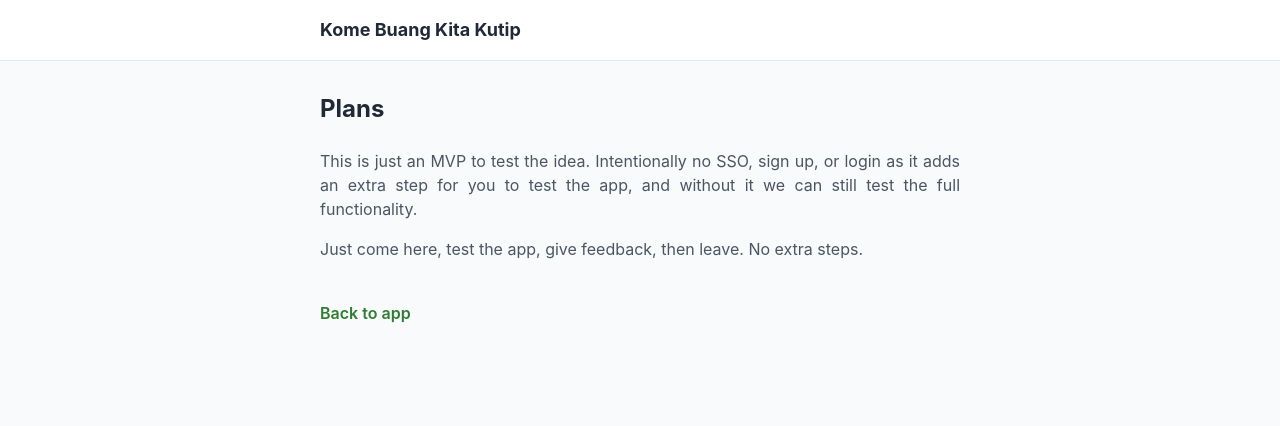
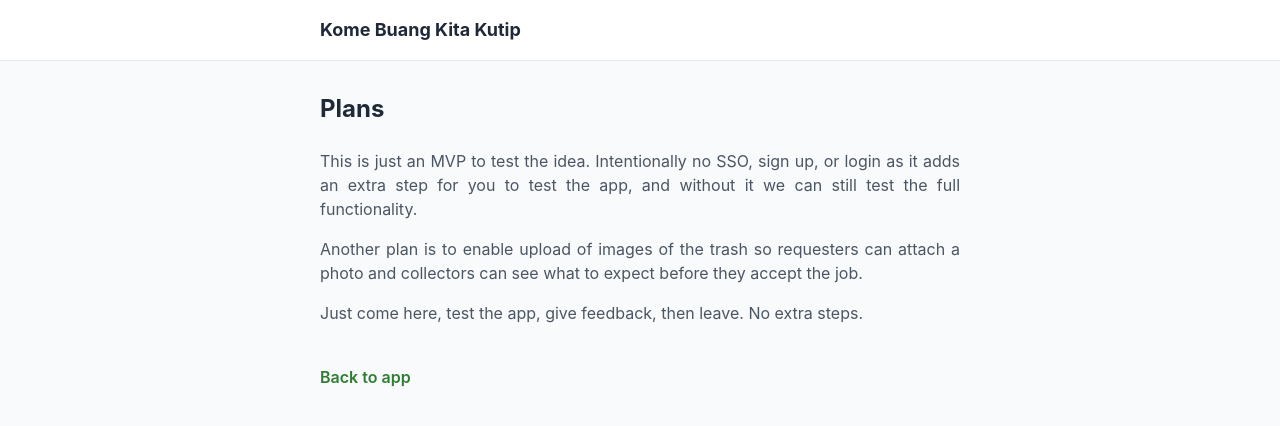
Before and after one commit to ashrafhamil/kutipsampah, a Next.js app: page /plans in a window 1280 px wide. Shown: the top 426 px of the page. Built offline with nearby package versions, Linux system fonts and the light colour scheme.

Commit message:
Plans: add trash image upload plan, reorder paragraphs

```diff
--- a/app/plans/page.js
+++ b/app/plans/page.js
@@ -21,6 +21,9 @@ export default function PlansPage() {
         <p className="text-gray-600 mb-4 text-justify">
           This is just an MVP to test the idea. Intentionally no SSO, sign up, or login as it adds an extra step for you to test the app, and without it we can still test the full functionality.
         </p>
+        <p className="text-gray-600 mb-4 text-justify">
+          Another plan is to enable upload of images of the trash so requesters can attach a photo and collectors can see what to expect before they accept the job.
+        </p>
         <p className="text-gray-600 mb-6 text-justify">
           Just come here, test the app, give feedback, then leave. No extra steps.
         </p>
```
